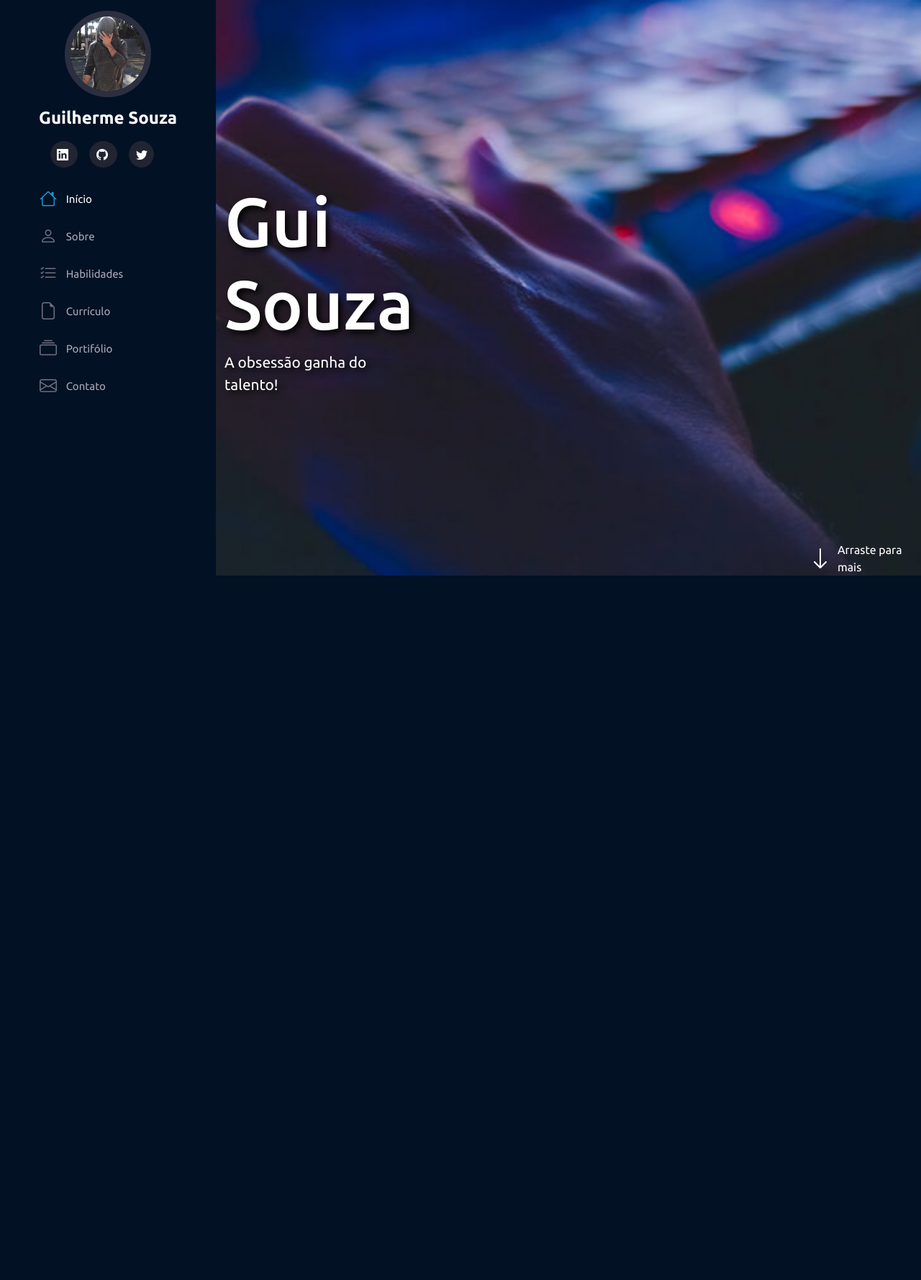
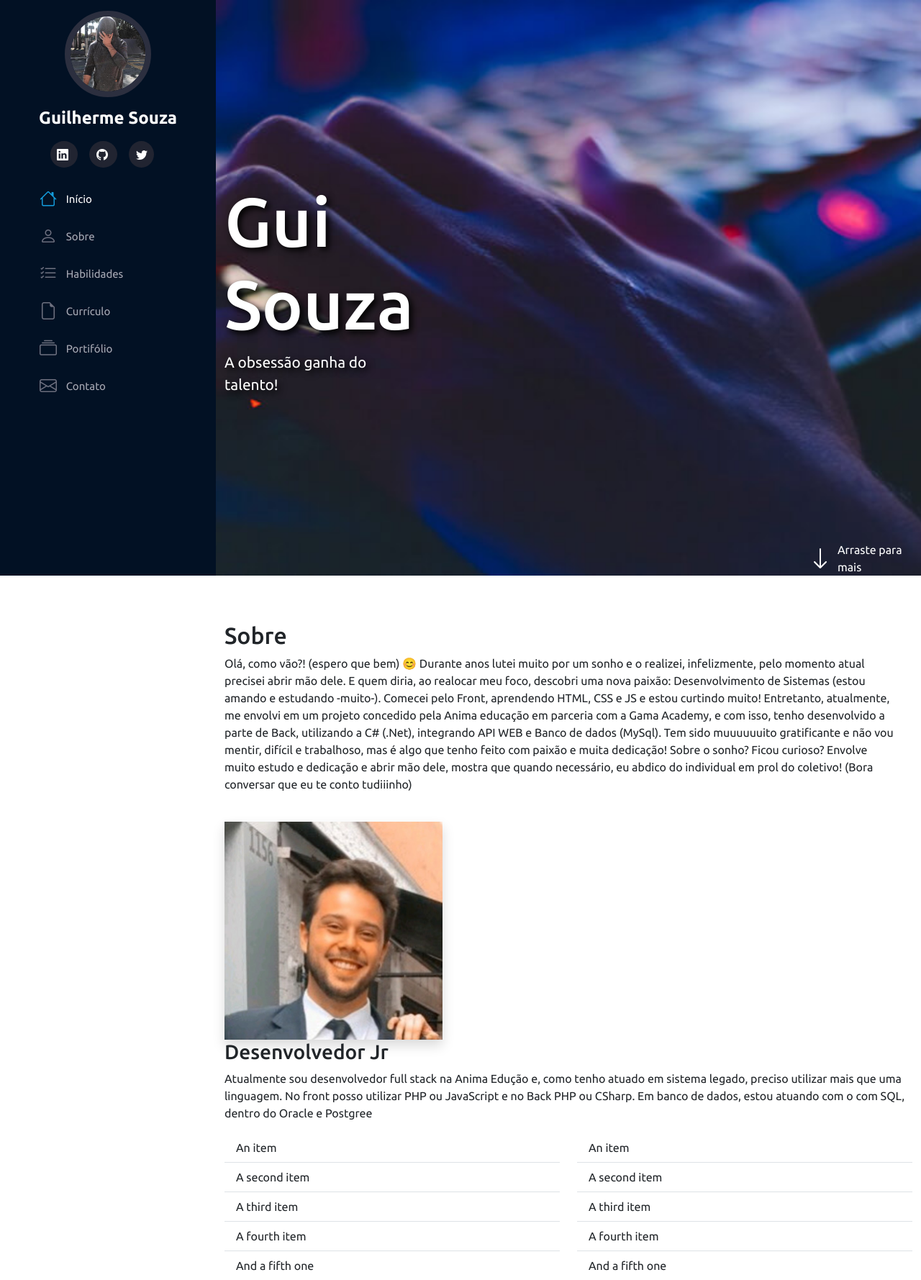
Before and after one commit to guilhermebencici/Portifolio, a Flask app: page / in a window 1280 px wide. Shown: the whole page at 72% size. Before the commit the page ends 800 px from the top, so only its background shows below. Run offline with Flask 3, Linux system fonts and the light colour scheme; some libraries are stand-ins or nearby versions.

Commit message:
inicio do sobre

```diff
--- a/templates/index.html
+++ b/templates/index.html
@@ -86,6 +86,65 @@
             </div>
 
         </section>
+
+        <section class="container mt-5" id="sobre">
+            <div class="row w-100">
+                <div class="col-md-12">
+                    <h2 class='pt-3'>Sobre</h2>
+                    <p>Olá, como vão?! (espero que bem) 😊
+
+                        Durante anos lutei muito por um sonho e o realizei, infelizmente, pelo momento atual precisei
+                        abrir mão dele. E quem diria, ao realocar meu foco, descobri uma nova paixão: Desenvolvimento de
+                        Sistemas (estou amando e estudando -muito-).
+                        Comecei pelo Front, aprendendo HTML, CSS e JS e estou curtindo muito! Entretanto, atualmente, me
+                        envolvi em um projeto concedido pela Anima educação em parceria com a Gama Academy, e com isso,
+                        tenho desenvolvido a parte de Back, utilizando a C# (.Net), integrando API WEB e Banco de dados
+                        (MySql).
+                        Tem sido muuuuuuito gratificante e não vou mentir, difícil e trabalhoso, mas é algo que tenho
+                        feito com paixão e muita dedicação!
+                        Sobre o sonho? Ficou curioso?
+                        Envolve muito estudo e dedicação e abrir mão dele, mostra que quando necessário, eu abdico do
+                        individual em prol do coletivo! (Bora conversar que eu te conto tudiiinho) </p>
+                </div>
+            </div>
+
+            <div class="row mt-4">
+                <div class="col-md-4">
+                    <img class="img-fluid shadow" src="../static/img/eubonito.jpg" alt="Foto do Gui">
+                </div>
+                <div class="cow-md-8">
+                    <h3>Desenvolvedor Jr</h3>
+                    <p>Atualmente sou desenvolvedor full stack na Anima Edução e,
+                        como tenho atuado em sistema legado, preciso utilizar mais que uma linguagem.
+                        No front posso
+                        utilizar PHP ou JavaScript e no Back
+                        PHP ou CSharp.
+                        Em banco de dados, estou atuando com o com SQL, dentro do Oracle e Postgree
+                    </p>
+                    <div class="row">
+                        <div class="col-md-6">
+                            <ul class="list-group list-group-flush">
+                                <li class="list-group-item">An item</li>
+                                <li class="list-group-item">A second item</li>
+                                <li class="list-group-item">A third item</li>
+                                <li class="list-group-item">A fourth item</li>
+                                <li class="list-group-item">And a fifth one</li>
+                            </ul>
+                        </div>
+                        <div class="col-md-6">
+                            <ul class="list-group list-group-flush">
+                                <li class="list-group-item">An item</li>
+                                <li class="list-group-item">A second item</li>
+                                <li class="list-group-item">A third item</li>
+                                <li class="list-group-item">A fourth item</li>
+                                <li class="list-group-item">And a fifth one</li>
+                            </ul>
+                        </div>
+                    </div>
+
+                </div>
+            </div>
+        </section>
     </main>
 
     <script src="../static/bootstrap/js/bootstrap.bundle.min.js"></script>
```
Also changed, not shown: static/img/eubonito.jpg (added).
